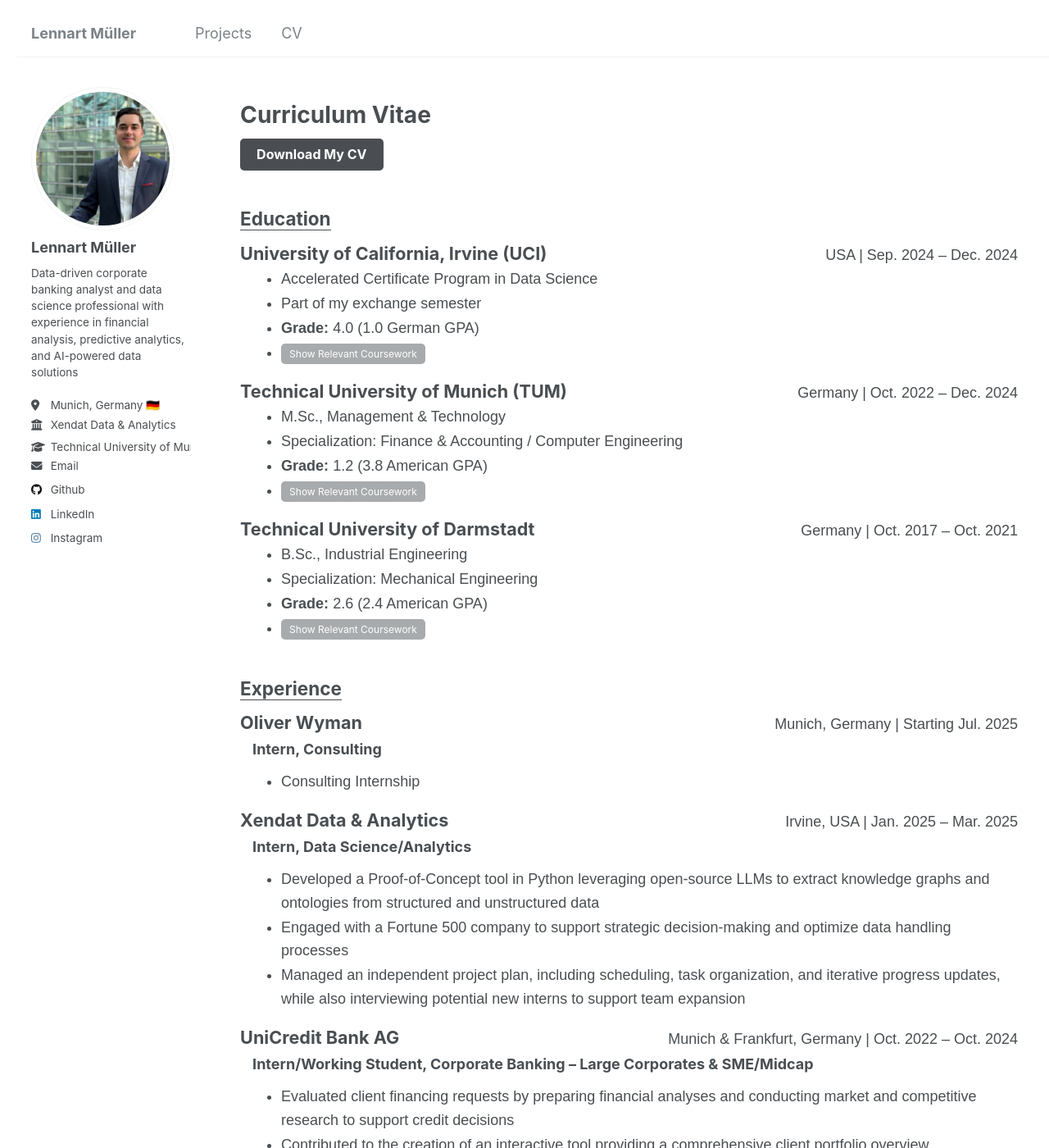
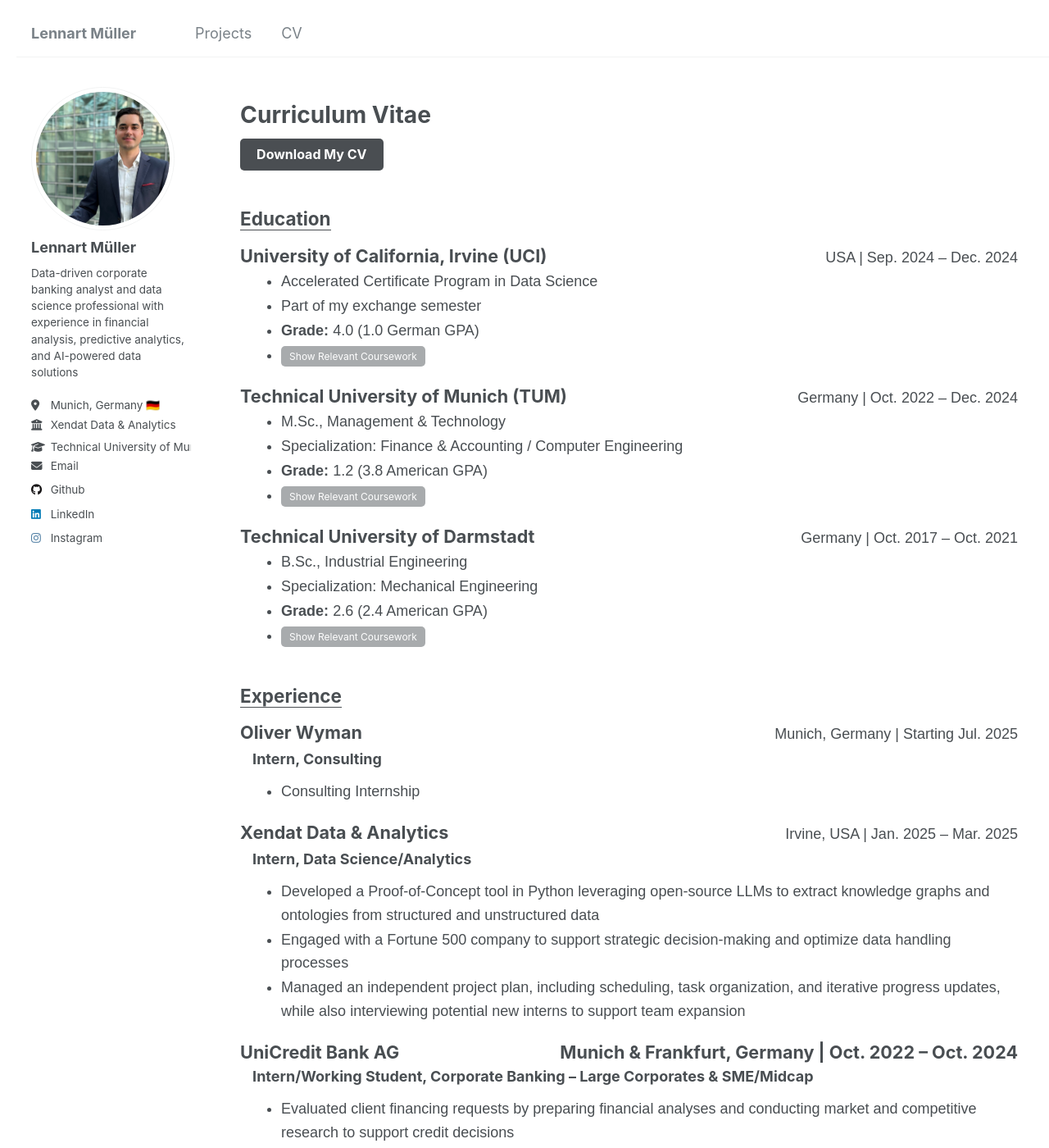
Before and after one commit to lennartmueller123/lennartmueller123.github.io, a Jekyll site: the page built from _pages/cv.html, in a window 1280 px wide and 1400 px high. Shown: the whole window at 82% size. Built offline with Jekyll 4.4.1, drawn with Linux system fonts in a browser that asks for light colours.

Commit message:
Update cv.html

```diff
--- a/_pages/cv.html
+++ b/_pages/cv.html
@@ -42,7 +42,7 @@
         .entry-header h3 {
             margin: 0;
             font-size: 1.2em;
-            margin-top: 5px;
+            margin-top: 8px;
             margin-bottom: 0px;
         }
         .entry h4 {
@@ -53,7 +53,7 @@
         .entry-header p {
             margin: 0;
             font-size: 1em;
-            margin-top: 5px;
+            margin-top: 8px;
             margin-bottom: 0px;
         }
         ul {
@@ -214,7 +214,7 @@
         <div class="entry">
             <div class="entry-header">
                 <h3>UniCredit Bank AG</h3>
-                <p>Munich & Frankfurt, Germany | Oct. 2022 – Oct. 2024</p>
+                <h3>Munich & Frankfurt, Germany | Oct. 2022 – Oct. 2024</h3>
             </div>
             <h4><strong>Intern/Working Student, Corporate Banking – Large Corporates & SME/Midcap</strong></h4>
             <ul>
```
